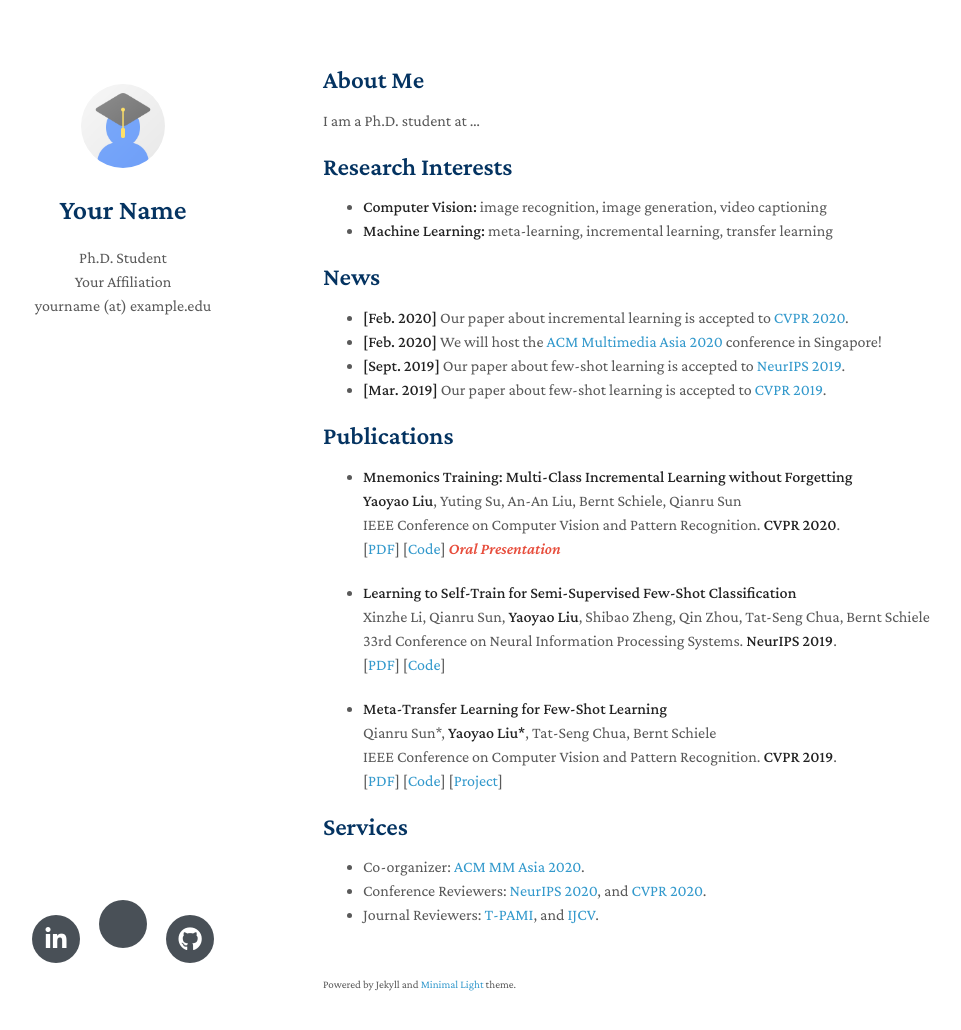
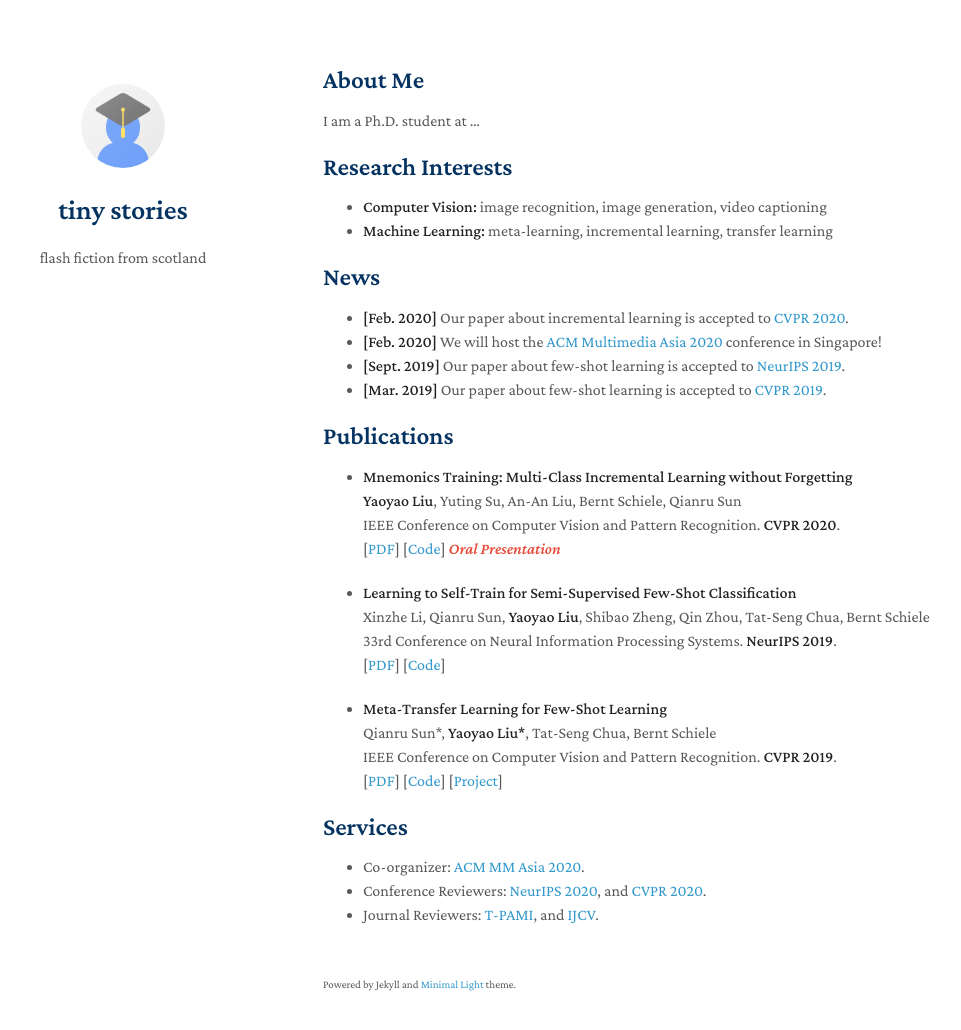
Before and after one commit to tinystories/minimal_light, a Jekyll site: the page built from index.md, in a window 1280 px wide and 1065 px high. Shown: the top 1030 px of the window, without its empty margins (147-1108 px from the left). Built offline with Jekyll 4.4.1, drawn with Linux system fonts in a browser that asks for light colours; nearby versions of some CDN libraries; a style sheet for code colours, icons or effects is not loaded; our own code applies the rules of GitHub Pages for plain Markdown files.

Commit message:
Update details

```diff
--- a/_config.yml
+++ b/_config.yml
@@ -1,15 +1,15 @@
-title: Your Name
-position: Ph.D. Student
-affiliation: Your Affiliation
-email: yourname (at) example.edu
-keywords: minimal academic
-google_scholar: https://scholar.google.com/
-github_link: https://github.com/yaoyao-liu/minimal-light
-linkedin: https://www.linkedin.com/
+title: tiny stories
+position: flash fiction from scotland
+affiliation:
+email:
+keywords: fiction
+google_scholar:
+github_link:
+linkedin:
 avatar: ./assets/img/avatar.png
-google_analytics: UA-111540567-4
+google_analytics:
 favicon: ./assets/img/favicon.png
 favicon_dark: ./assets/img/favicon-dark.png
-description: The Minimal Light is a simple and elegant jekyll theme for academic personal homepage.
-canonical: https://minimal-light.yyliu.net/
+description: Flash fiction from Scotland.
+canonical: https://tiny-stories.github.io
 remote_theme: yaoyao-liu/minimal-light
```
